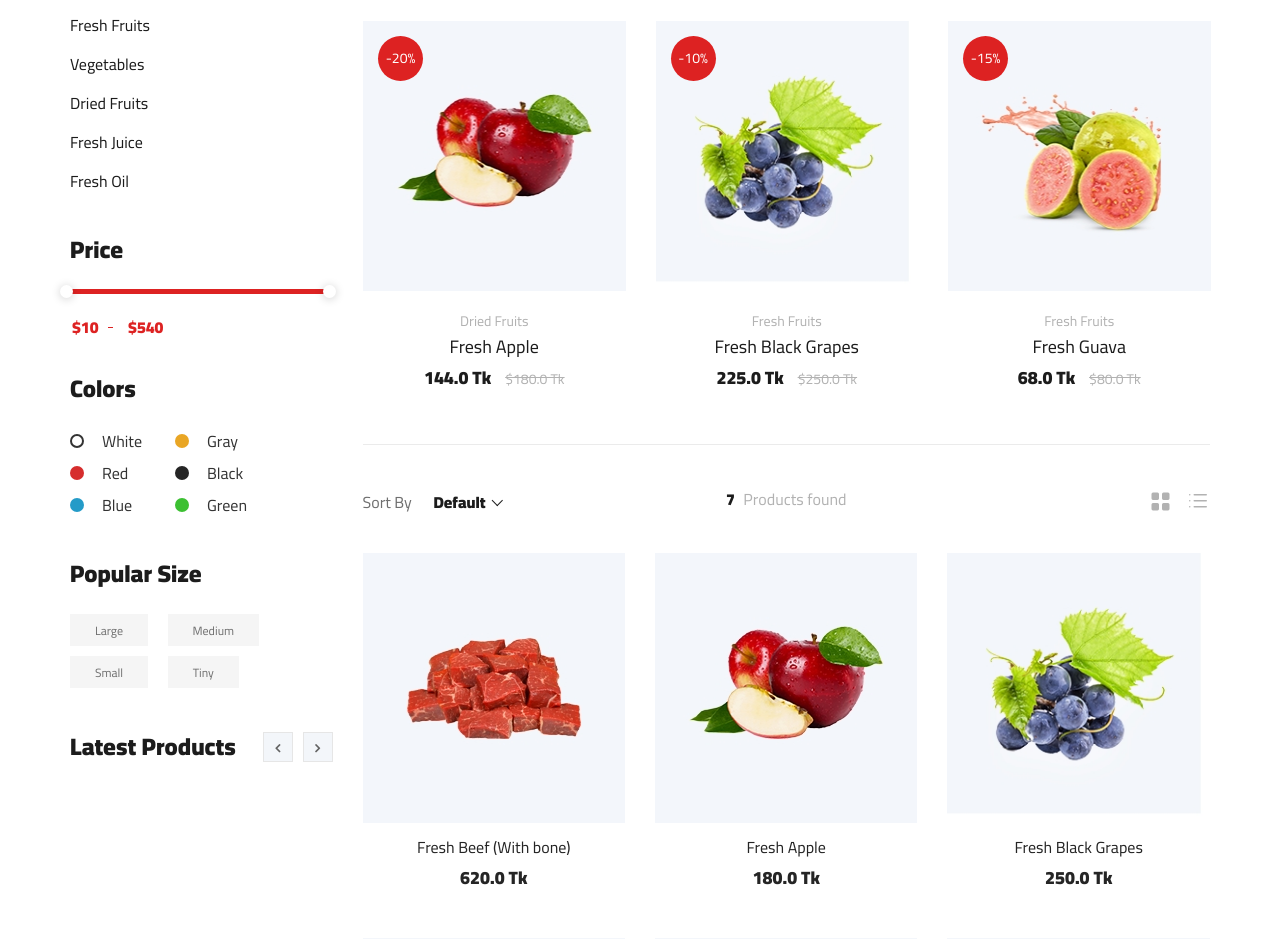
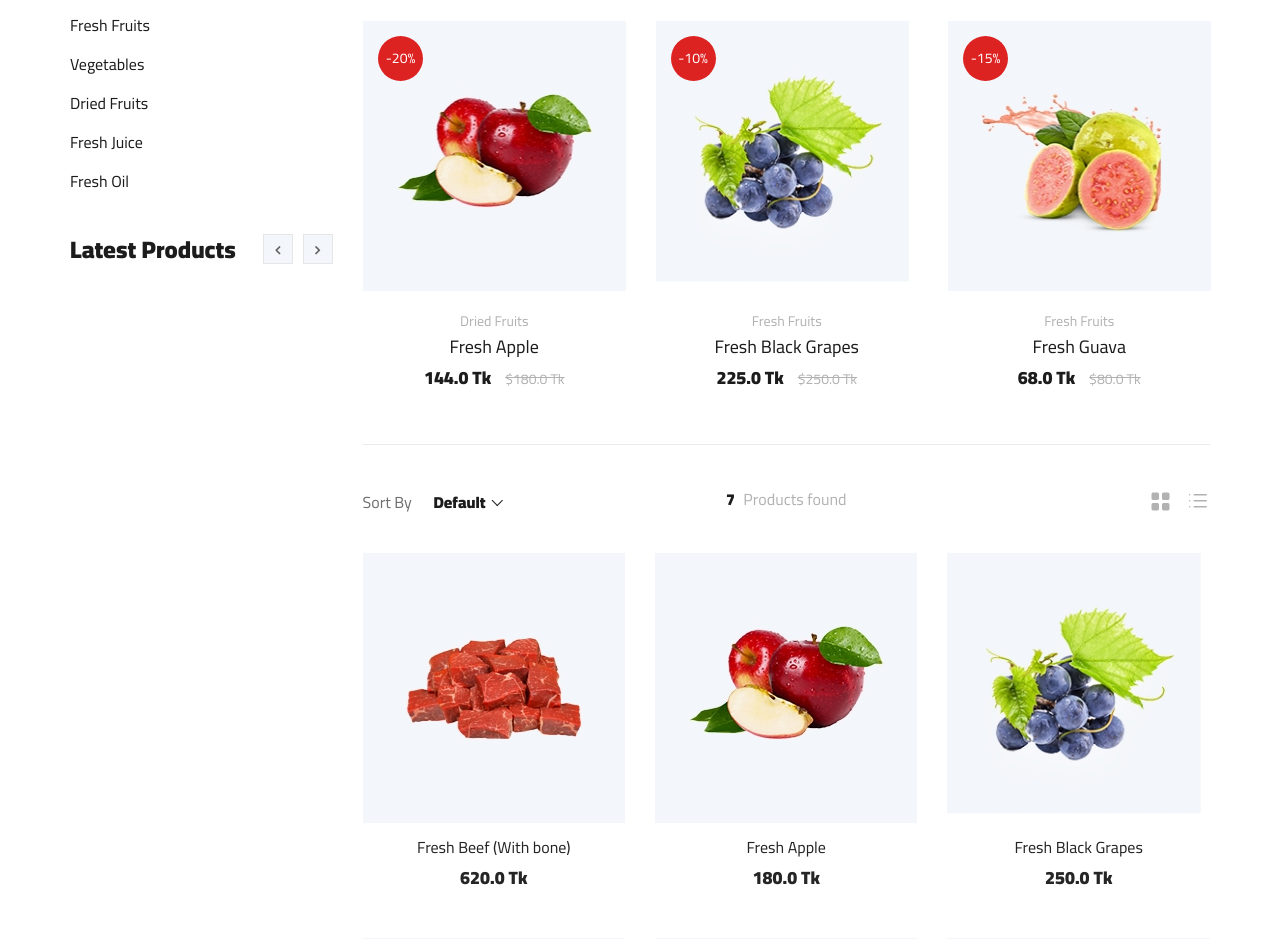
Before and after one commit to HSabbir/Online-shopping-django, a Django app: page /products/ in a window 1280 px wide. Shown: the part 539-1478 px from the top of the page. Run offline with Django 4.2, Linux system fonts and the light colour scheme; data comes from the database, SQL or seed files in the repository; some libraries are stand-ins or nearby versions.

Commit message:
remove filter property

```diff
--- a/online_shopping/templates/product.html
+++ b/online_shopping/templates/product.html
@@ -78,89 +78,89 @@
                                 {% endfor %}
                             </ul>
                         </div>
-                        <div class="sidebar__item">
-                            <h4>Price</h4>
-                            <div class="price-range-wrap">
-                                <div class="price-range ui-slider ui-corner-all ui-slider-horizontal ui-widget ui-widget-content"
-                                    data-min="10" data-max="540">
-                                    <div class="ui-slider-range ui-corner-all ui-widget-header"></div>
-                                    <span tabindex="0" class="ui-slider-handle ui-corner-all ui-state-default"></span>
-                                    <span tabindex="0" class="ui-slider-handle ui-corner-all ui-state-default"></span>
-                                </div>
-                                <div class="range-slider">
-                                    <div class="price-input">
-                                        <input type="text" id="minamount">
-                                        <input type="text" id="maxamount">
-                                    </div>
-                                </div>
-                            </div>
-                        </div>
-                        <div class="sidebar__item sidebar__item__color--option">
-                            <h4>Colors</h4>
-                            <div class="sidebar__item__color sidebar__item__color--white">
-                                <label for="white">
-                                    White
-                                    <input type="radio" id="white">
-                                </label>
-                            </div>
-                            <div class="sidebar__item__color sidebar__item__color--gray">
-                                <label for="gray">
-                                    Gray
-                                    <input type="radio" id="gray">
-                                </label>
-                            </div>
-                            <div class="sidebar__item__color sidebar__item__color--red">
-                                <label for="red">
-                                    Red
-                                    <input type="radio" id="red">
-                                </label>
-                            </div>
-                            <div class="sidebar__item__color sidebar__item__color--black">
-                                <label for="black">
-                                    Black
-                                    <input type="radio" id="black">
-                                </label>
-                            </div>
-                            <div class="sidebar__item__color sidebar__item__color--blue">
-                                <label for="blue">
-                                    Blue
-                                    <input type="radio" id="blue">
-                                </label>
-                            </div>
-                            <div class="sidebar__item__color sidebar__item__color--green">
-                                <label for="green">
-                                    Green
-                                    <input type="radio" id="green">
-                                </label>
-                            </div>
-                        </div>
-                        <div class="sidebar__item">
-                            <h4>Popular Size</h4>
-                            <div class="sidebar__item__size">
-                                <label for="large">
-                                    Large
-                                    <input type="radio" id="large">
-                                </label>
-                            </div>
-                            <div class="sidebar__item__size">
-                                <label for="medium">
-                                    Medium
-                                    <input type="radio" id="medium">
-                                </label>
-                            </div>
-                            <div class="sidebar__item__size">
-                                <label for="small">
-                                    Small
-                                    <input type="radio" id="small">
-                                </label>
-                            </div>
-                            <div class="sidebar__item__size">
-                                <label for="tiny">
-                                    Tiny
-                                    <input type="radio" id="tiny">
-                                </label>
-                            </div>
-                        </div>
+<!--                        <div class="sidebar__item">-->
+<!--                            <h4>Price</h4>-->
+<!--                            <div class="price-range-wrap">-->
+<!--                                <div class="price-range ui-slider ui-corner-all ui-slider-horizontal ui-widget ui-widget-content"-->
+<!--                                    data-min="10" data-max="540">-->
+<!--                                    <div class="ui-slider-range ui-corner-all ui-widget-header"></div>-->
+<!--                                    <span tabindex="0" class="ui-slider-handle ui-corner-all ui-state-default"></span>-->
+<!--                                    <span tabindex="0" class="ui-slider-handle ui-corner-all ui-state-default"></span>-->
+<!--                                </div>-->
+<!--                                <div class="range-slider">-->
+<!--                                    <div class="price-input">-->
+<!--                                        <input type="text" id="minamount">-->
+<!--                                        <input type="text" id="maxamount">-->
+<!--                                    </div>-->
+<!--                                </div>-->
+<!--                            </div>-->
+<!--                        </div>-->
+<!--                        <div class="sidebar__item sidebar__item__color&#45;&#45;option">-->
+<!--                            <h4>Colors</h4>-->
+<!--                            <div class="sidebar__item__color sidebar__item__color&#45;&#45;white">-->
+<!--                                <label for="white">-->
+<!--                                    White-->
+<!--                                    <input type="radio" id="white">-->
+<!--                                </label>-->
+<!--                            </div>-->
+<!--                            <div class="sidebar__item__color sidebar__item__color&#45;&#45;gray">-->
+<!--                                <label for="gray">-->
+<!--                                    Gray-->
+<!--                                    <input type="radio" id="gray">-->
+<!--                                </label>-->
+<!--                            </div>-->
+<!--                            <div class="sidebar__item__color sidebar__item__color&#45;&#45;red">-->
+<!--                                <label for="red">-->
+<!--                                    Red-->
+<!--                                    <input type="radio" id="red">-->
+<!--                                </label>-->
+<!--                            </div>-->
+<!--                            <div class="sidebar__item__color sidebar__item__color&#45;&#45;black">-->
+<!--                                <label for="black">-->
+<!--                                    Black-->
+<!--                                    <input type="radio" id="black">-->
+<!--                                </label>-->
+<!--                            </div>-->
+<!--                            <div class="sidebar__item__color sidebar__item__color&#45;&#45;blue">-->
+<!--                                <label for="blue">-->
+<!--                                    Blue-->
+<!--                                    <input type="radio" id="blue">-->
+<!--                                </label>-->
+<!--                            </div>-->
+<!--                            <div class="sidebar__item__color sidebar__item__color&#45;&#45;green">-->
+<!--                                <label for="green">-->
+<!--                                    Green-->
+<!--                                    <input type="radio" id="green">-->
+<!--                                </label>-->
+<!--                            </div>-->
+<!--                        </div>-->
+<!--                        <div class="sidebar__item">-->
+<!--                            <h4>Popular Size</h4>-->
+<!--                            <div class="sidebar__item__size">-->
+<!--                                <label for="large">-->
+<!--                                    Large-->
+<!--                                    <input type="radio" id="large">-->
+<!--                                </label>-->
+<!--                            </div>-->
+<!--                            <div class="sidebar__item__size">-->
+<!--                                <label for="medium">-->
+<!--                                    Medium-->
+<!--                                    <input type="radio" id="medium">-->
+<!--                                </label>-->
+<!--                            </div>-->
+<!--                            <div class="sidebar__item__size">-->
+<!--                                <label for="small">-->
+<!--                                    Small-->
+<!--                                    <input type="radio" id="small">-->
+<!--                                </label>-->
+<!--                            </div>-->
+<!--                            <div class="sidebar__item__size">-->
+<!--                                <label for="tiny">-->
+<!--                                    Tiny-->
+<!--                                    <input type="radio" id="tiny">-->
+<!--                                </label>-->
+<!--                            </div>-->
+<!--                        </div>-->
                         <div class="sidebar__item">
                             <div class="latest-product__text">
                         <h4>Latest Products</h4>
```
